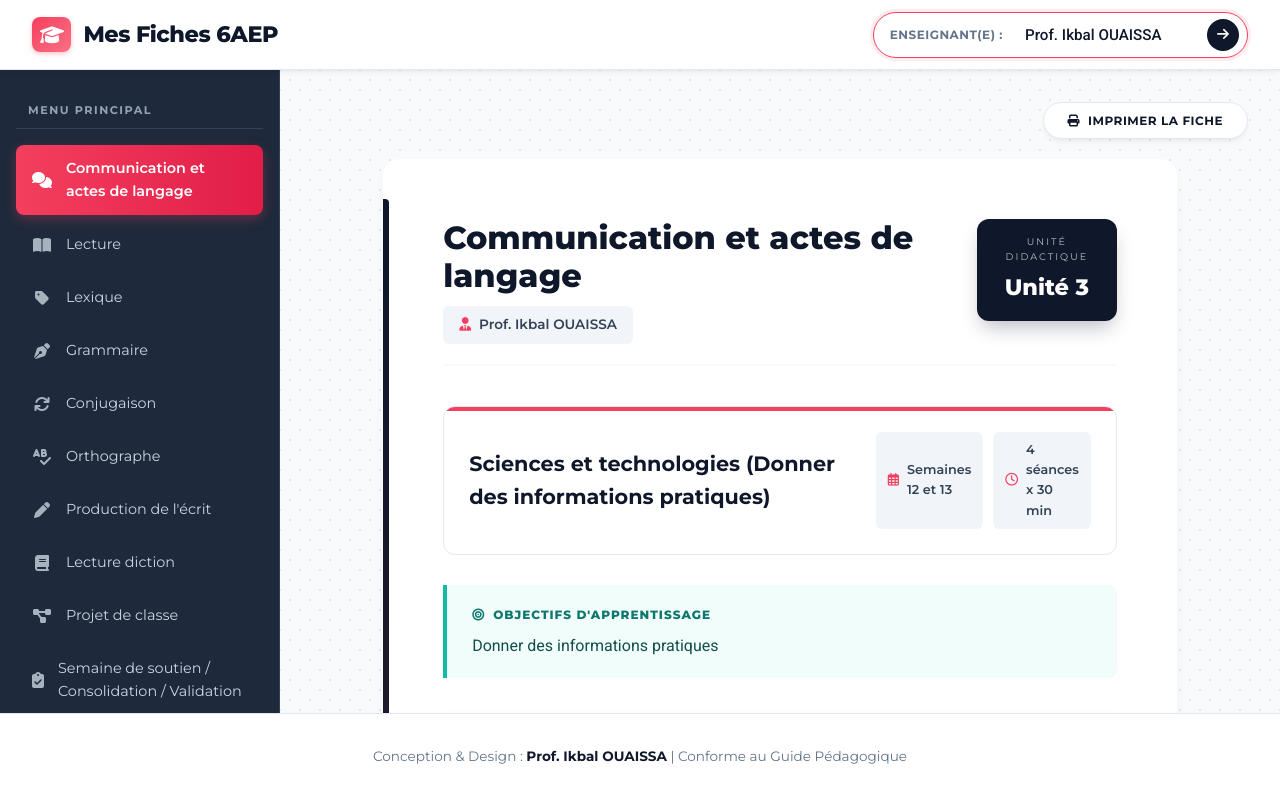
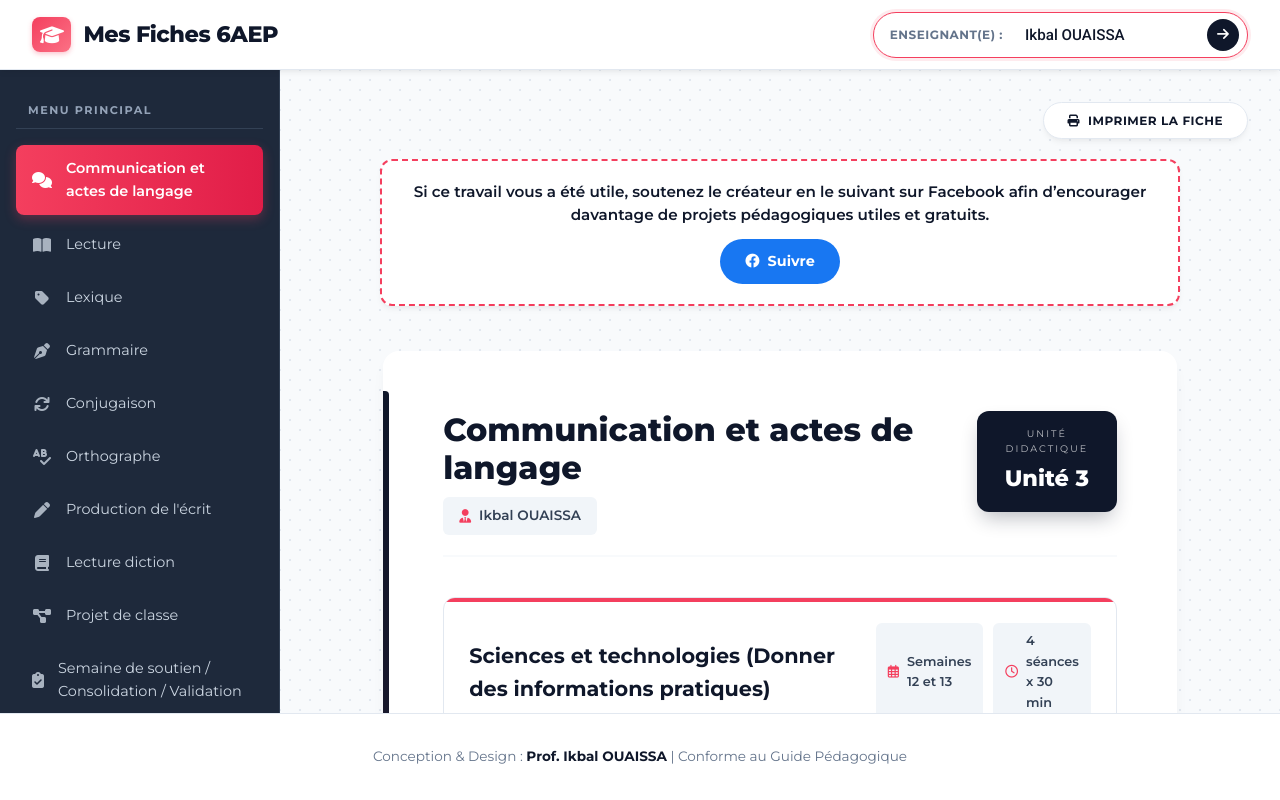
Before and after one commit to ikbalrtx-cmd/fiches-Ikbal, a plain HTML site: page index.html in a window 1280 px wide. Both pictures are taken after a click on the button 1223 px from the left and 34 px from the top of the page. Drawn offline with Linux system fonts and the light colour scheme.

Commit message:
Update index.html

```diff
--- a/index.html
+++ b/index.html
@@ -172,6 +172,54 @@
             box-shadow: 0 4px 12px rgba(15, 23, 42, 0.15);
         }
 
+        /* --- MESSAGE DE SOUTIEN (Style Warning/Erreur intégré) --- */
+        .support-msg-container {
+            background-color: #fff;
+            border: 2px dashed var(--brand-accent); /* Rappel du design d'alerte */
+            border-radius: var(--radius);
+            padding: 20px;
+            text-align: center;
+            margin: 0 auto 25px auto;
+            max-width: 800px;
+            box-shadow: var(--shadow-soft);
+            font-family: 'Montserrat', sans-serif;
+            color: var(--brand-dark);
+            animation: slideIn 0.4s ease-out;
+        }
+
+        .support-text {
+            margin: 0 0 12px 0;
+            font-weight: 600;
+            font-size: 0.95rem;
+            line-height: 1.5;
+        }
+
+        .btn-fb-follow {
+            display: inline-flex;
+            align-items: center;
+            gap: 8px;
+            background-color: #1877F2; /* Bleu Facebook officiel */
+            color: white;
+            padding: 10px 24px;
+            border-radius: 50px;
+            text-decoration: none;
+            font-weight: 700;
+            font-size: 0.9rem;
+            transition: all 0.2s ease;
+            border: 1px solid transparent;
+        }
+
+        .btn-fb-follow:hover {
+            background-color: #166fe5;
+            transform: translateY(-2px);
+            box-shadow: 0 4px 12px rgba(24, 119, 242, 0.3);
+        }
+
+        @keyframes slideIn {
+            from { opacity: 0; transform: translateY(-10px); }
+            to { opacity: 1; transform: translateY(0); }
+        }
+
         /* --- LAYOUT --- */
         .container {
             display: flex;
@@ -588,7 +636,7 @@
             /* =========================================
                2. NETTOYAGE
                ========================================= */
-            header, aside, .toolbar, footer, .prof-control, .nav-item, .btn-action, .btn-primary-action {
+            header, aside, .toolbar, footer, .prof-control, .nav-item, .btn-action, .btn-primary-action, .support-msg-container {
                 display: none !important;
             }
 
@@ -698,7 +746,7 @@
         </div>
         <div class="prof-control">
             <span>Enseignant(e) :</span>
-            <input type="text" id="profNameInput" placeholder="Votre nom" value="Prof. Ikbal OUAISSA">
+            <input type="text" id="profNameInput" placeholder="Votre nom" value="Ikbal OUAISSA">
             <button class="btn-validate" onclick="updateTeacherName()"><i class="fas fa-arrow-right"></i></button>
         </div>
     </header>
@@ -714,6 +762,16 @@
         <main>
             <div class="toolbar">
                 <button class="btn-action" onclick="printSingle()"><i class="fas fa-print"></i> Imprimer la fiche</button>
+            </div>
+
+            <!-- BLOC DE SOUTIEN -->
+            <div class="support-msg-container">
+                <p class="support-text">
+                    Si ce travail vous a été utile, soutenez le créateur en le suivant sur Facebook afin d’encourager davantage de projets pédagogiques utiles et gratuits.
+                </p>
+                <a href="https://www.facebook.com/ikbal.ouaissa" target="_blank" rel="noopener noreferrer" class="btn-fb-follow">
+                    <i class="fab fa-facebook"></i> Suivre
+                </a>
             </div>
 
             <div id="fiche-display">
@@ -1574,7 +1632,7 @@ const pedagogicalData = [
 ];
 
     // LOGIQUE DE L'APPLICATION
-    let currentProfName = "Prof. Ikbal OUAISSA";
+    let currentProfName = "Ikbal OUAISSA";
     let currentDiscipline = null;
 
     function init() {
@@ -1595,11 +1653,54 @@ const pedagogicalData = [
         });
     }
 
+    // --- FONCTIONS DE VALIDATION ET MISE À JOUR ---
+
+    function validateTeacherName(name) {
+        const cleanName = name.trim();
+
+        // 1. Vérifications basiques (Vide, Chiffres, Points)
+        // Regex : Vide OU contient chiffre OU contient point
+        if (cleanName.length === 0 || /[\d\.]/.test(cleanName)) {
+            return "Hein !!! que faites-vous ? Votre nom SVP 🤪";
+        }
+
+        // 2. Mots interdits (Insensible à la casse)
+        // Regex : mot entier prof, professeur, enseignant, enseignante
+        const forbiddenPattern = /\b(prof|professeur|enseignant|enseignante)\b/i;
+        if (forbiddenPattern.test(cleanName)) {
+            return "مطور مع راسك كتب سميتك نيشان";
+        }
+
+        return ""; // Aucune erreur
+    }
+
     function updateTeacherName() {
         const input = document.getElementById('profNameInput');
-        currentProfName = input.value;
-        if(currentDiscipline) renderDiscipline(currentDiscipline);
-        alert("Nom du professeur mis à jour !");
+        const nameValue = input.value;
+        const errorMessage = validateTeacherName(nameValue);
+
+        // Réinitialiser le message d'abord pour éviter les conflits
+        input.setCustomValidity("");
+
+        if (errorMessage) {
+            // Affichage de l'erreur native avec le message personnalisé
+            input.setCustomValidity(errorMessage);
+            input.reportValidity();
+
+            // Astuce : On nettoie l'erreur dès que l'utilisateur retouche au champ
+            input.oninput = function() {
+                input.setCustomValidity("");
+            };
+        } else {
+            // Validation réussie
+            currentProfName = nameValue;
+
+            // Mise à jour de l'affichage si une discipline est active
+            if(currentDiscipline) renderDiscipline(currentDiscipline);
+
+            // Feedback discret (optionnel)
+            // alert("Nom du professeur mis à jour !");
+        }
     }
 
     function renderDiscipline(discipline) {
```
